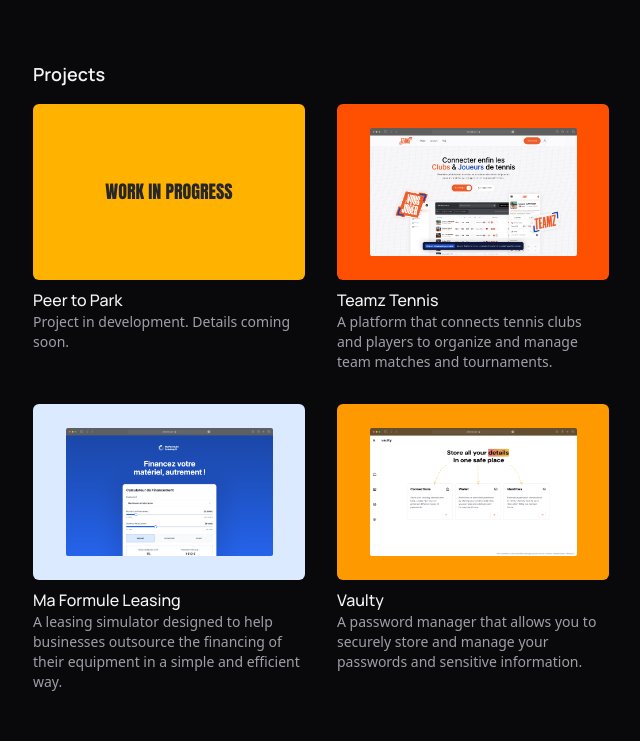
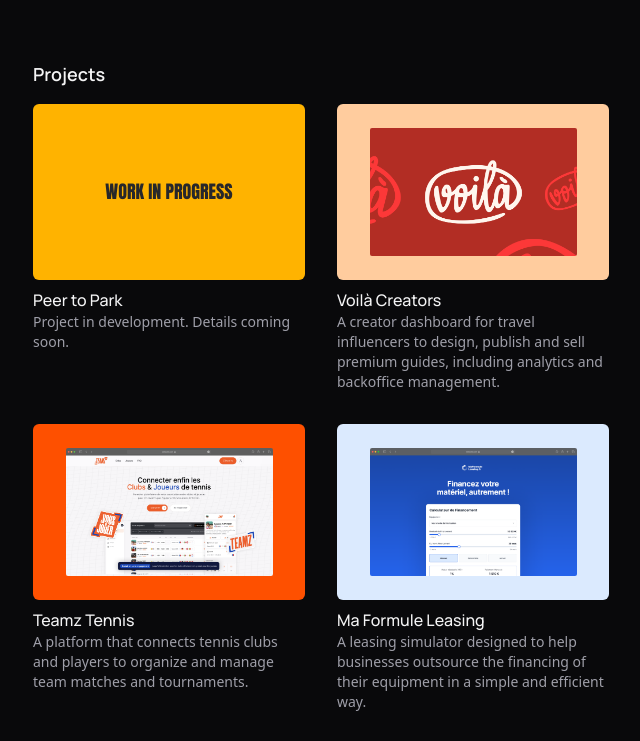
Before and after one commit to ArthurSalle/personal-website, an Astro site: page / in a window 1280 px wide. Shown: the part 680-1421 px from the top of the page, without its empty margins (319-959 px from the left). Built offline with nearby package versions, Linux system fonts and the light colour scheme; Astro itself is replaced by a stand-in of ours.

Commit message:
Add Voilà Creators project to showcase and update image styling

```diff
--- a/src/components/projects.astro
+++ b/src/components/projects.astro
@@ -3,6 +3,7 @@
 import TeamzPreview from "@/assets/c-teamz-preview.webp";
 import SimPreview from "@/assets/c-sim-preview.webp";
 import VaultyPreview from "@/assets/c-vaulty-preview.webp";
+import VoilaPreview from "@/assets/c-voila-preview.webp";
 
 const projects = [
   {
@@ -11,6 +12,14 @@
     imageUrl: "",
     url: "",
     isWip: true,
+  },
+  {
+    title: "Voilà Creators",
+    description:
+      "A creator dashboard for travel influencers to design, publish and sell premium guides, including analytics and backoffice management.",
+    imageUrl: VoilaPreview.src,
+    url: "https://voilacreators.com/",
+    bgClass: "bg-[#FFCC9E]",
   },
   {
     title: "Teamz Tennis",
--- a/src/components/ui/project-card.astro
+++ b/src/components/ui/project-card.astro
@@ -29,7 +29,7 @@
           <img
             src={project.imageUrl}
             alt={project.title}
-            class="h-32 rounded-xs"
+            class="h-32 rounded-xs object-cover"
             height="128"
             width="207"
           />
```
Also changed, not shown: src/assets/c-voila-preview.webp (added).
